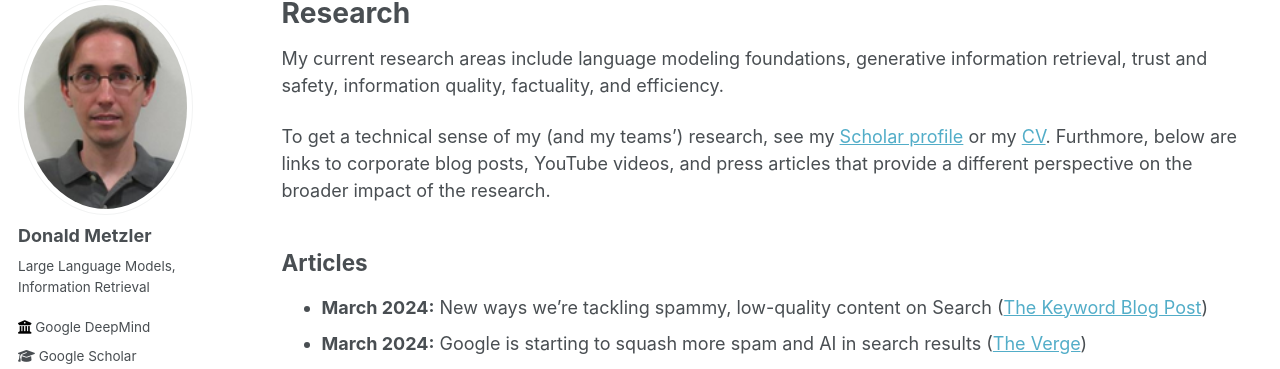
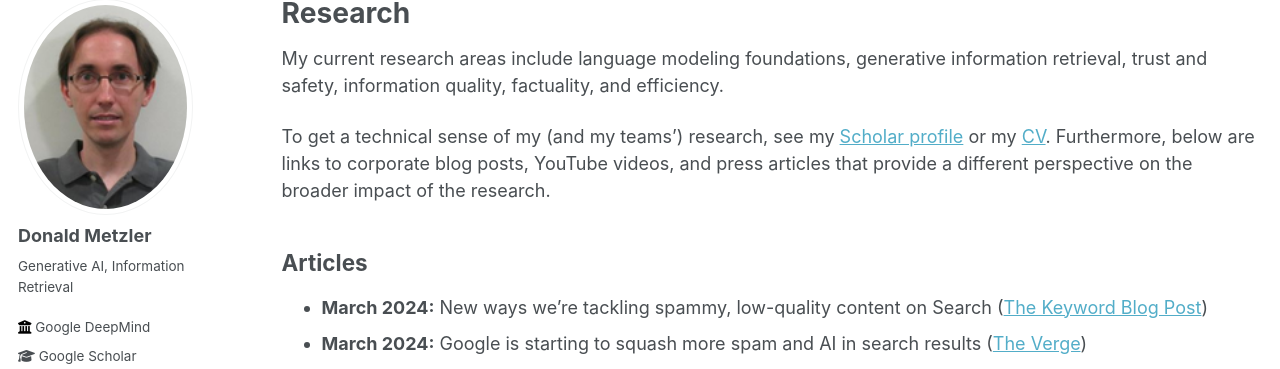
Before and after one commit to metzlerd/metzlerd.github.io, a Jekyll site: the page built from _pages/research.md, in a window 1280 px wide and 1313 px high. Shown: the part 119-488 px from the top of the window. Built offline with Jekyll 4.4.1, drawn with Linux system fonts in a browser that asks for light colours.

Commit message:
Minor fixes and updates.

```diff
--- a/_config.yml
+++ b/_config.yml
@@ -24,7 +24,7 @@ author:
   avatar           : "profile.png"
   name             : "Donald Metzler"
   pronouns         : # example: "she/her"
-  bio              : "Large Language Models, Information Retrieval"
+  bio              : "Generative AI, Information Retrieval"
   location         : # LOCATION
   employer         : "Google DeepMind"
   uri              : # URL
--- a/_pages/research.md
+++ b/_pages/research.md
@@ -11,7 +11,7 @@ My current research areas include language modeling foundations, generative info
 retrieval, trust and safety, information quality, factuality, and efficiency.
 
 To get a technical sense of my (and my teams') research, see my [Scholar profile](https://scholar.google.com/citations?user=bmXpOd8AAAAJ&hl=en)
-or my [CV](files/metzler-cv.pdf). Furthmore, below are links to corporate blog posts, YouTube videos,
+or my [CV](../files/metzler-cv.pdf). Furthermore, below are links to corporate blog posts, YouTube videos,
 and press articles that provide a different perspective on the broader impact of the research.
 
 ## Articles
```
Also changed, not shown: _pages/about.md (+1 -1 lines).
